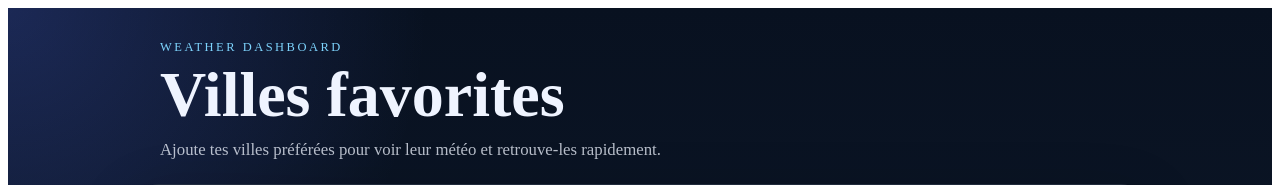
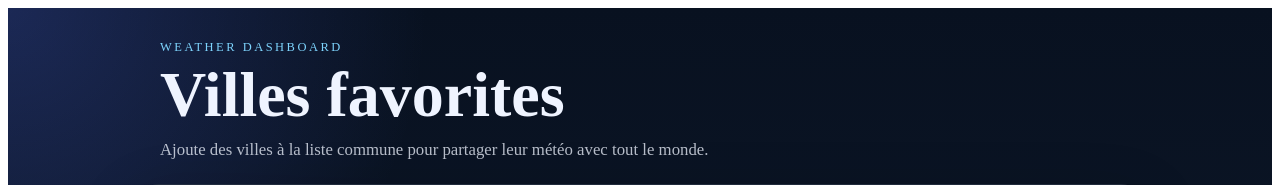
Before and after one commit to VAcheronPradelAlyssa/weather-dashboard-front, an Angular app: page / in a window 1280 px wide. Shown: the top 185 px of the page. Built offline with nearby package versions, Linux system fonts and the light colour scheme; no server answers.

Commit message:
feat: mettre à jour le texte de la sous-titre pour clarifier la fonctionnalité de partage des villes

```diff
--- a/src/app/components/favoritecities/favoritecities.html
+++ b/src/app/components/favoritecities/favoritecities.html
@@ -2,7 +2,7 @@
   <header class="hero">
     <p class="eyebrow">Weather dashboard</p>
     <h1>Villes favorites</h1>
-    <p class="subtitle">Ajoute tes villes préférées pour voir leur météo et retrouve-les rapidement.</p>
+    <p class="subtitle">Ajoute des villes à la liste commune pour partager leur météo avec tout le monde.</p>
   </header>
 
   <section class="panel form-panel" aria-labelledby="add-city-title">
```
